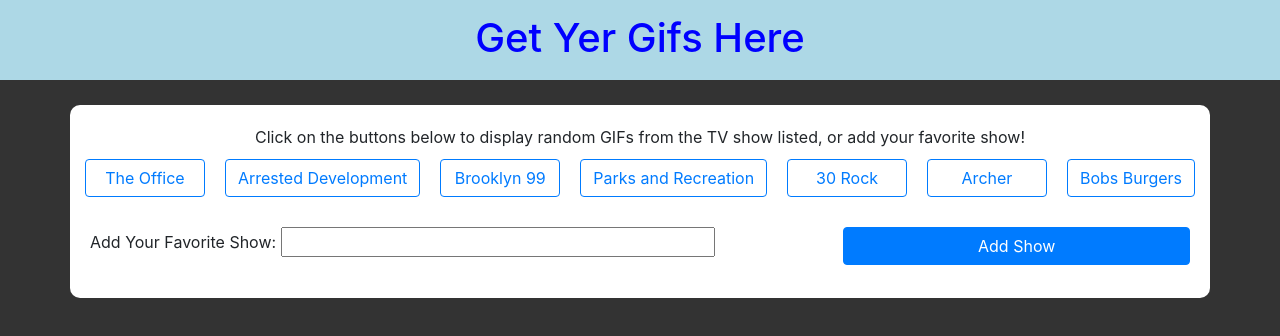
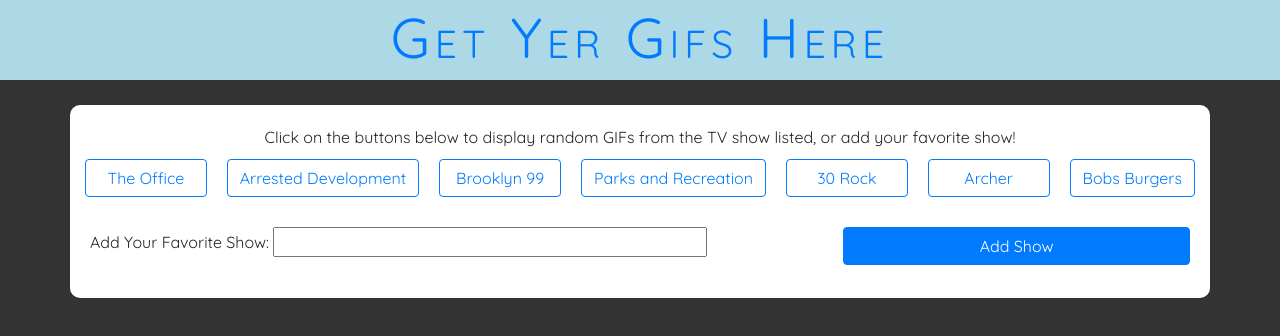
Before and after one commit to reneewysocki/giphy-api, a plain HTML site: page index.html in a window 1280 px wide. Drawn offline with nearby package versions, Linux system fonts and the light colour scheme.

Commit message:
good night

```diff
--- a/assets/css/style.css
+++ b/assets/css/style.css
@@ -1,5 +1,6 @@
 body {
     background-color: #333333;
+    font-family: 'Quicksand', sans-serif;
 }
 
 #main-content {
@@ -9,9 +10,13 @@
 }
 
 h1 {
-    color: blue;
+    color: #007bff;
     text-align: center;
     line-height: 75px;
+    font-family: 'Quicksand', sans-serif;
+    font-size: 3.5rem;
+    letter-spacing: 5px;
+    font-variant: small-caps;
 }
 
 .search-button {
--- a/assets/javascript/javascript.js
+++ b/assets/javascript/javascript.js
@@ -61,9 +61,9 @@
                 // downloadButton.attr("value", "download");
                 // downloadButton.html("Download");
                 // downloadButtonA.html(downloadButton);
-                var downloadButton = $("<div>");
-                downloadButton.html("<a href=" + gifStillURL + " download> <button class='btn btn-primary' type='submit'>Download</button> </a>");
-                gifDiv.append(downloadButton);
+                // var downloadButton = $("<div>");
+                // downloadButton.html("<a download href=" + gifStillURL + "> <button class='btn btn-primary' type='submit'>Download</button> </a>");
+                // gifDiv.append(downloadButton);
                 var gifImage = $("<img>");
                 gifImage.attr("src", gifAnimateURL);
                 gifImage.attr("data-still", gifStillURL); // still image
--- a/index.html
+++ b/index.html
@@ -7,6 +7,7 @@
     <link rel="stylesheet" href="https://stackpath.bootstrapcdn.com/bootstrap/4.1.3/css/bootstrap.min.css" integrity="sha384-MCw98/SFnGE8fJT3GXwEOngsV7Zt27NXFoaoApmYm81iuXoPkFOJwJ8ERdknLPMO"
         crossorigin="anonymous">
     <link rel="stylesheet" type="text/css" href="assets/css/style.css">
+    <link href="https://fonts.googleapis.com/css?family=Quicksand" rel="stylesheet">
     <title>Get Yer Gifs Here</title>
 </head>
 
```
